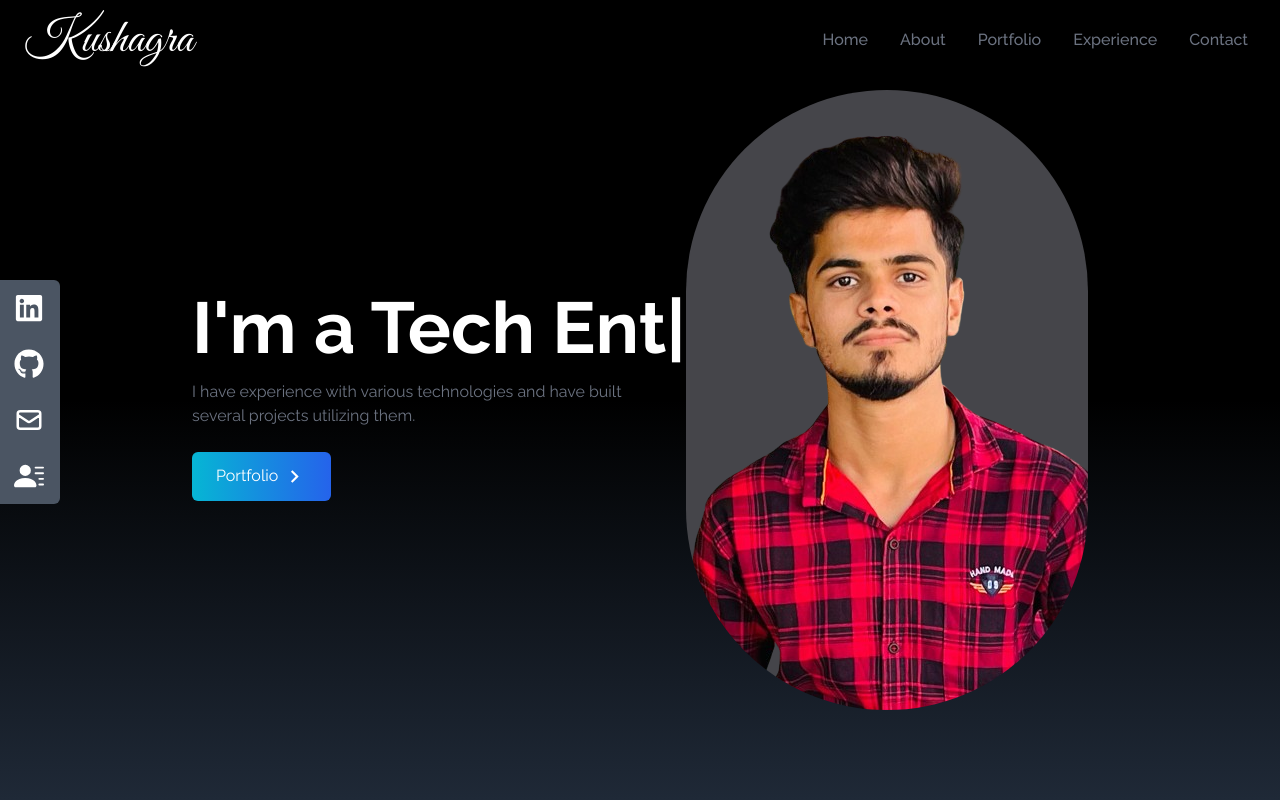
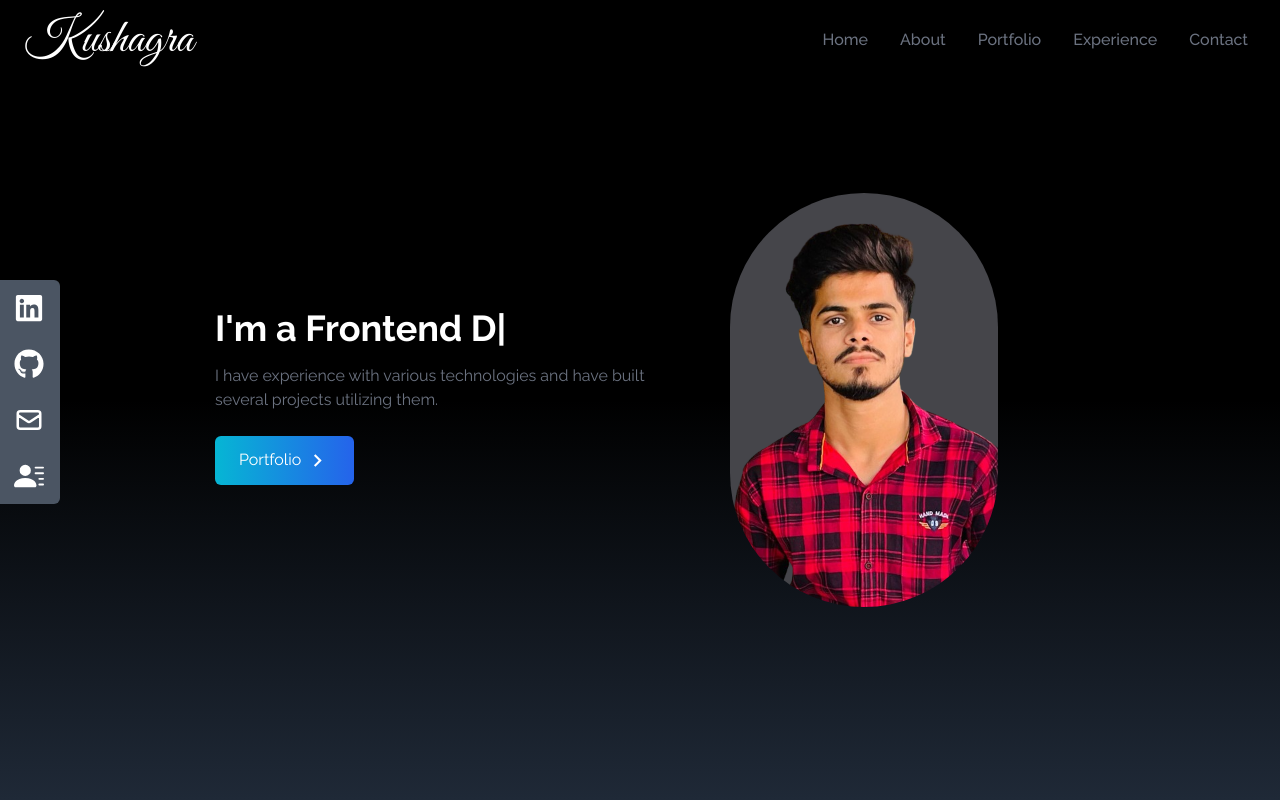
Before and after one commit to Kushagravyas/my-portfolio, a React (Create React App) app: page / in a window 1280 px wide. Shown: the top 800 px of the page. Built offline with nearby package versions, Linux system fonts and the light colour scheme.

Commit message:
photo size

```diff
--- a/src/components/Home.jsx
+++ b/src/components/Home.jsx
@@ -9,7 +9,7 @@ const Home = () => {
 
   useEffect(() => {
     const options = {
-      strings: ["Full Stack Developer", "Designer", "Tech Enthusiast", "Guitarist"],
+      strings: ["Full Stack Developer", "Frontend Developer", "Designer", "Cricketer"],
       typeSpeed: 50,
       backSpeed: 50,
       backDelay: 1000,
@@ -29,7 +29,7 @@ const Home = () => {
       <div className="max-w-screen-lg mx-auto flex flex-col items-center justify-center h-full px-4 md:flex-row">
         <div className="flex flex-col justify-center h-full">
           {/* Dynamic Typed.js Text */}
-          <h2 className="text-4xl sm:text-7xl font-bold text-white">
+          <h2 className="text-2xl sm:text-4xl font-bold text-white">
             I'm a <span ref={typedElement}></span>
           </h2>
 
@@ -56,7 +56,7 @@ const Home = () => {
           <img
             src={myImage}
             alt="my profile"
-            className="rounded-full mx-auto w-2/3 md:w-full"
+            className="rounded-full mx-auto w-2/3 md:w-100"
           />
         </div>
       </div>
```
